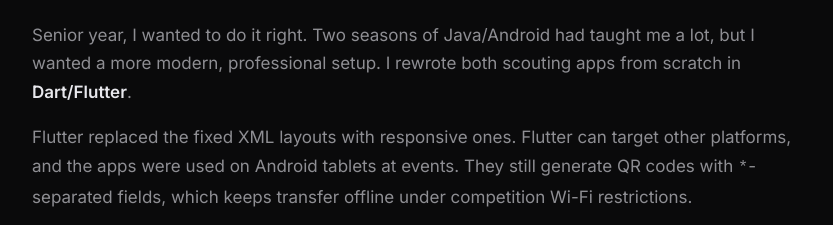
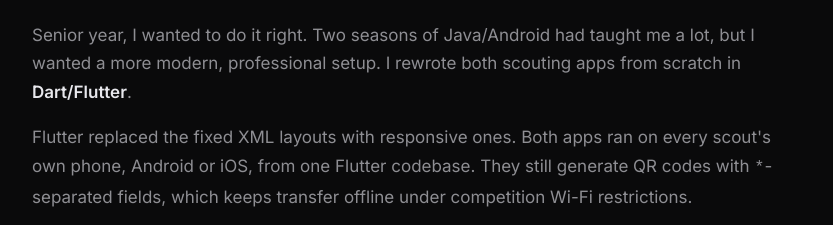
Before and after one commit to aamir-frc-scouting/.github, a plain HTML site: page docs/index.html in a window 1280 px wide. Shown: the part 7004-7229 px from the top of the page, without its empty margins (256-1089 px from the left). Drawn offline with Linux system fonts and the light colour scheme.

Commit message:
Describe 2025 apps as deployed to scouts' Android and iOS phones (#4)

```diff
--- a/docs/index.html
+++ b/docs/index.html
@@ -397,7 +397,7 @@
         <div class="narrative">
           <h2>Moving to Flutter</h2>
           <p>Senior year, I wanted to do it right. Two seasons of Java/Android had taught me a lot, but I wanted a more modern, professional setup. I rewrote both scouting apps from scratch in <strong>Dart/Flutter</strong>.</p>
-          <p>Flutter replaced the fixed XML layouts with responsive ones. Flutter can target other platforms, and the apps were used on Android tablets at events. They still generate QR codes with <code>*</code>-separated fields, which keeps transfer offline under competition Wi-Fi restrictions.</p>
+          <p>Flutter replaced the fixed XML layouts with responsive ones. Both apps ran on every scout's own phone, Android or iOS, from one Flutter codebase. They still generate QR codes with <code>*</code>-separated fields, which keeps transfer offline under competition Wi-Fi restrictions.</p>
           <p>But this year I also built the other side: a <strong>Python/customtkinter desktop intake app</strong>. A volunteer scans each QR string into a text box, the app checks the field count, and inserts rows into <strong>SQLite</strong> <code>MATCH_SCOUTING</code> and <code>PIT_SCOUTING</code> tables. It also pulls Statbotics data for cross-referencing. At Heartland, QR data still went into Excel through a Python script. We used the SQLite intake app from Greater KC through Worlds, bridging offline QR collection with queryable SQL storage.</p>
           <p><a href="https://github.com/aamir-frc-scouting/frc-database" target="_blank" rel="noopener">View intake & database repo</a></p>
           <p>This was my last season with Team 1730. I wanted to leave the team with apps that could be maintained and extended by whoever comes next.</p>
@@ -714,7 +714,7 @@
             <td>2025</td>
             <td>Reefscape</td>
             <td>Match</td>
-            <td>Android tablets</td>
+            <td>Android and iOS phones</td>
             <td>Flutter</td>
             <td>24</td>
             <td><a href="https://github.com/aamir-frc-scouting/frc-scouting-app-2025" target="_blank" rel="noopener">Repo</a></td>
@@ -723,7 +723,7 @@
             <td>2025</td>
             <td>Reefscape</td>
             <td>Pit</td>
-            <td>Android tablets</td>
+            <td>Android and iOS phones</td>
             <td>Flutter</td>
             <td>39</td>
             <td><a href="https://github.com/aamir-frc-scouting/frc_pit_scouting_app_2025" target="_blank" rel="noopener">Repo</a></td>
```
Also changed, not shown: 1 other file.
